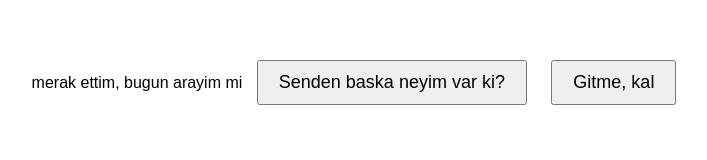
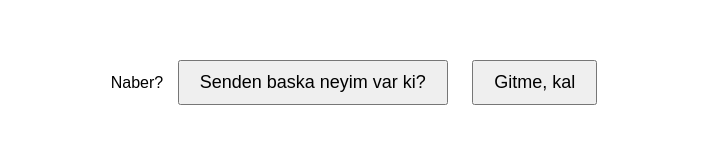
Before and after one commit to 150gotikavcisi/ozurdilerim, a plain HTML site: page index.html in a window 1280 px wide. Shown: the whole page, without its empty margins (281-988 px from the left). Drawn offline with Linux system fonts and the light colour scheme.

Commit message:
Update index.html

```diff
--- a/index.html
+++ b/index.html
@@ -19,7 +19,7 @@
       </style>
 </head>
 <body>
-    <h>merak ettim, bugun arayim mi</h>
+    <h>Naber?</h>
     <audio id="muzik">
         <source src="CEZA - Neyim Var ki feat. Sagopa K (Official Audio) [4AWJBMawRZk].mp3" type="audio/mpeg">
         Tarayıcınız ses dosyasını desteklemiyor.
```
